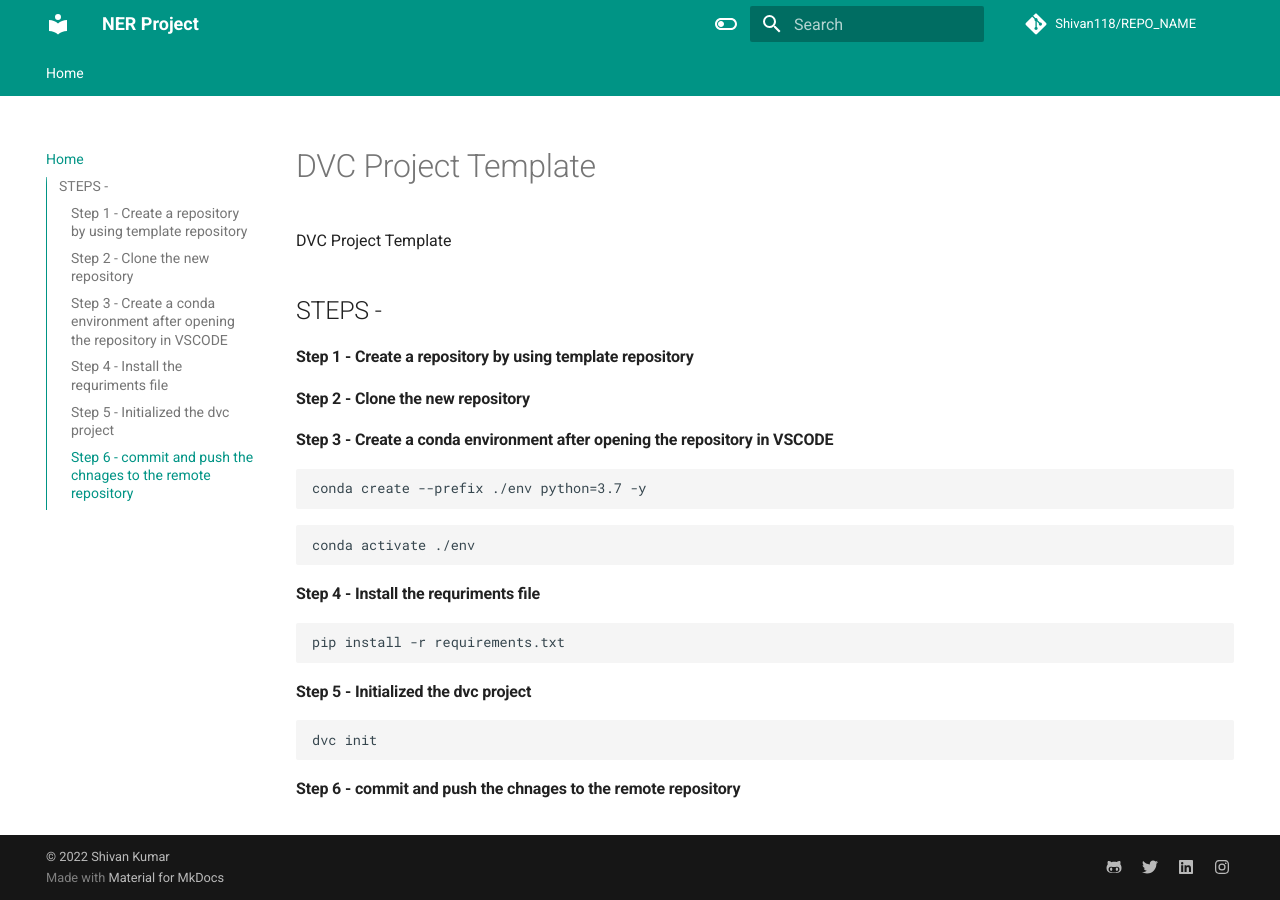
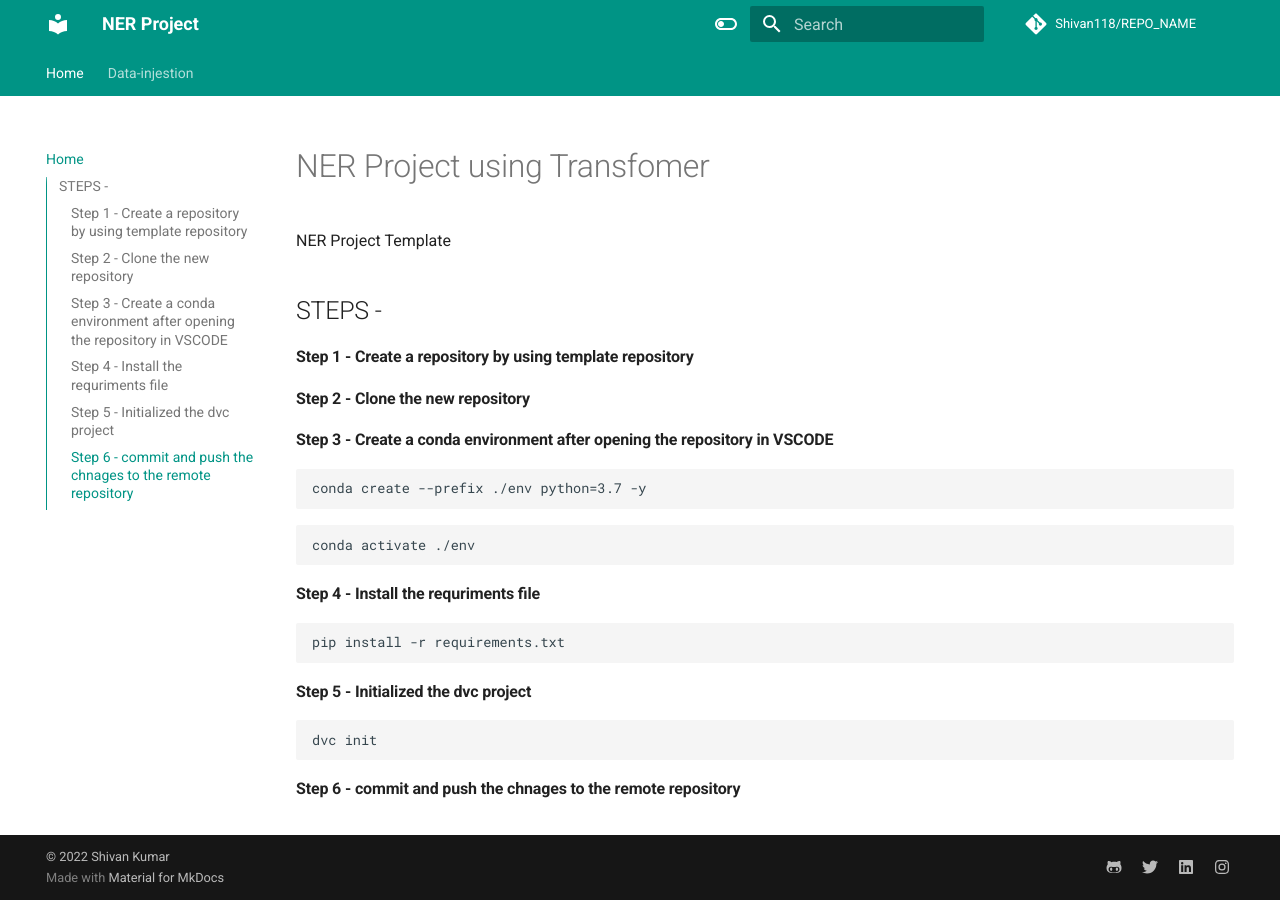
Before and after one commit to Shivan118/NER-Project, an MkDocs documentation site: the page built from docs/index.md, in a window 1280 px wide. Built offline with MkDocs 1.6.1 and Material for MkDocs 9.7.7, drawn with Linux system fonts in a browser that asks for light colours; comment, search, counter and statistics services are not loaded.

Commit message:
doc file updated

```diff
--- a/docs/index.md
+++ b/docs/index.md
@@ -1,7 +1,5 @@
-# DVC Project Template
-
-DVC Project Template
-
+# NER Project using Transfomer
+NER Project Template
 ## STEPS -
 
 #### Step 1 - Create a repository by using template repository
--- a/mkdocs.yaml
+++ b/mkdocs.yaml
@@ -3,6 +3,7 @@ site_name: NER Project
 # defeine TOC or order of website-
 nav:
   - Home: index.md
+  - Data-injestion: Data_injestion.md
 
 site_author: Shivan Kumar
 site_description: >-
```
Also changed, not shown: 1 other file.
